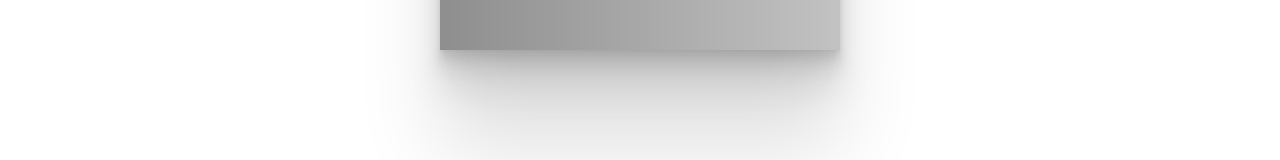
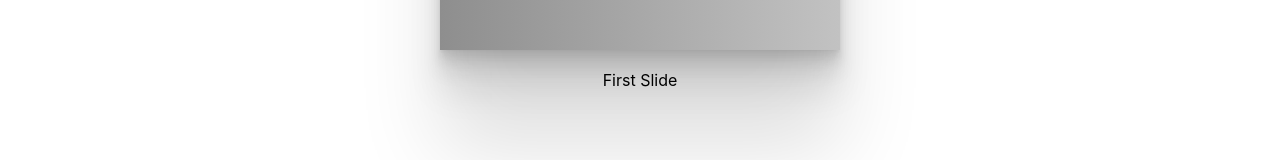
Before and after one commit to ChrisDrafters/chrisresume-react, a React (Create React App) app: page /projects in a window 1280 px wide. Shown: the part 365-525 px from the top of the page. Built offline with nearby package versions, Linux system fonts and the light colour scheme; no server answers.

Commit message:
start of Project component, shared via redux

```diff
--- a/src/App.js
+++ b/src/App.js
@@ -1,6 +1,7 @@
 import './App.scss'
 import Header from './components/Header/Header'
 import Cube from './components/Cube/Cube'
+import Project from './components/Project/Project'
 import { useSelector } from 'react-redux'
 import classNames from 'classnames'
 import { Switch, Route, BrowserRouter as Router } from 'react-router-dom'
@@ -18,6 +19,7 @@ function App() {
           </Route>
           <Route path="/projects">
             <Cube />
+            <Project />
           </Route>
         </Switch>
       </div>
--- a/src/components/Cube/Cube.js
+++ b/src/components/Cube/Cube.js
@@ -1,9 +1,10 @@
 import slides from './slides'
 import './Cube.scss'
 import classNames from 'classnames'
-import { useState, useRef } from 'react'
+import { useState, useRef, useEffect } from 'react'
 import { FaChevronLeft, FaChevronRight } from 'react-icons/fa'
-import { useSelector } from 'react-redux'
+import { useSelector, useDispatch } from 'react-redux'
+import { setProject } from '../../redux/actions'
 
 const Cube = () => {
 
@@ -13,7 +14,12 @@ const Cube = () => {
     const [curAnim, setCurAnim] = useState(null)
     const isDark = useSelector(state => state.dark)
     const inSlideRef = useRef()
+    const dispatch = useDispatch()
     inSlideRef.current = inSlide
+
+    useEffect(() => {
+        dispatch(setProject(slides[0]))
+    }, [dispatch])
 
     const getClasses = (slide) => {
         if (curAnim === null) return '';
@@ -36,12 +42,16 @@ const Cube = () => {
         if (curAnim === null) {
             if (anim === 'left') {
                 setOutSlide(curSlide)
-                setInSlide(curSlide === 0 ? slides.length - 1 : curSlide - 1)
+                const next = curSlide === 0 ? slides.length - 1 : curSlide - 1
+                setInSlide(next)
                 setCurAnim(anim)
+                dispatch(setProject(slides[next]))
             } else if (anim === 'right') {
                 setOutSlide(curSlide)
-                setInSlide(curSlide === slides.length - 1 ? 0 : curSlide + 1)
+                const next = curSlide === slides.length - 1 ? 0 : curSlide + 1
+                setInSlide(next)
                 setCurAnim(anim)
+                dispatch(setProject(slides[next]))
             }
             setTimeout(() => {
                 setCurSlide(inSlideRef.current)
--- /dev/null
+++ b/src/components/Project/Project.js
@@ -0,0 +1,21 @@
+import './Project.scss'
+import { useState } from 'react'
+import { useSelector } from 'react-redux'
+
+const Project = () => {
+    const isDark = useSelector(state => state.dark)
+    const selectedProject = useSelector(state => state.project)
+
+    return (
+        <div className="Project">
+            {
+                (selectedProject !== null) ?
+                    <div>{selectedProject.title}</div>
+                    :
+                    <div>No Project Selected</div>
+            }
+        </div>
+    )
+}
+
+export default Project
--- /dev/null
+++ b/src/components/Project/Project.scss
@@ -0,0 +1,5 @@
+.Project{
+    display:flex;
+    justify-content:center;
+    align-items:center;
+}
--- a/src/redux/actions.js
+++ b/src/redux/actions.js
@@ -1 +1,2 @@
 export const setDark = (isDark) => ({ type: 'setDark', payload: { dark: isDark } });
+export const setProject = (project) => ({ type: 'setProject', payload: { project } });
--- a/src/redux/reducers.js
+++ b/src/redux/reducers.js
@@ -1,11 +1,14 @@
 const defaultState = {
-    dark: false
+    dark: false,
+    project: null
 }
 
 export default function reducer(state = defaultState, action) {
     switch (action.type) {
         case 'setDark':
             return { ...state, dark: action.payload.dark }
+        case 'setProject':
+            return { ...state, project: action.payload.project }
         default:
             return state
     }
```
